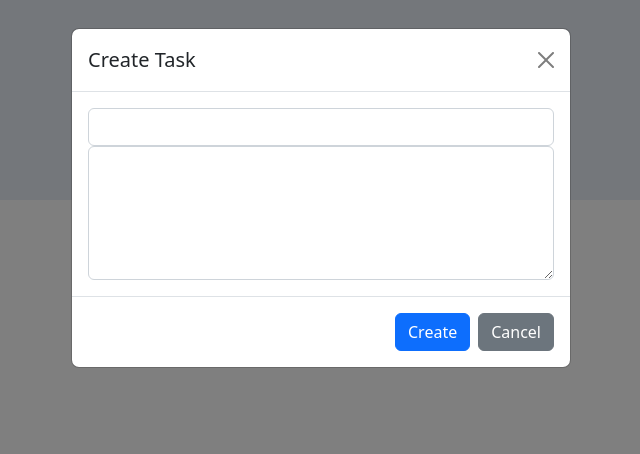
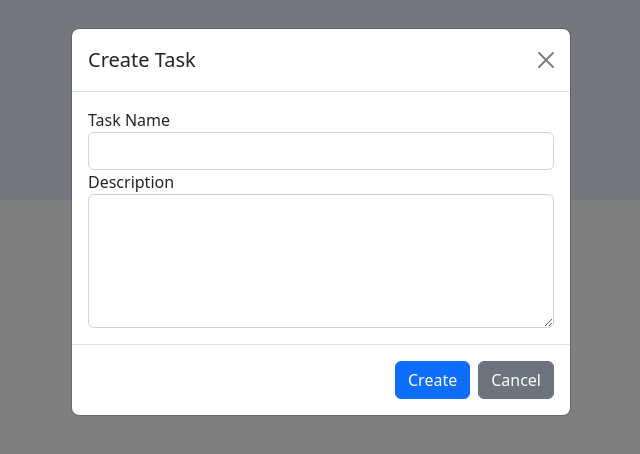
Before and after one commit to Bright-ship-it/PriorityFox, a React (Create React App) app: page / in a window 1280 px wide. Both pictures are taken after a click on the button "Create Task". Shown: the top 454 px of the page, without its empty margins (319-959 px from the left). Built offline with nearby package versions, Linux system fonts and the light colour scheme.

Commit message:
create handle save

```diff
--- a/src/components/TodoList.js
+++ b/src/components/TodoList.js
@@ -1,11 +1,20 @@
 import React, { useState } from 'react';
-import CreateTask from '../modals/createTask'
+import CreateTask from '../modals/CreateTask'
 
 const TodoList = () => {
     const [modal, setModal] = useState(false);
+    const [taskList, setTaskList] = useState([])
+
     const toggle = () => {
         setModal(!modal);
     }
+
+    const saveTask = (taskObj) => {
+        let tempList = taskList
+        tempList.push(taskObj)
+        setTaskList(tempList)
+    }
+
     return (
         <>
             <div className='header text-center'>
@@ -15,7 +24,7 @@ const TodoList = () => {
             <div className='task-container'>
 
             </div>
-            <CreateTask modal={modal} toggle={toggle}/>
+            <CreateTask modal={modal} toggle={toggle} save = {saveTask}/>
         </>
     );
 };
--- /dev/null
+++ b/src/modals/CreateTask.js
@@ -0,0 +1,48 @@
+import React, { useState } from 'react';
+import { Button, Modal, ModalBody, ModalHeader, ModalFooter } from 'reactstrap';
+
+
+const CreateTaskPopup = ({modal, toggle, save}) => {
+    const [taskName, setTaskname] = useState('');
+    const [description, setDescription] = useState('');
+
+    const handleChange = (e) => {
+        const {name,value} = e.target
+
+        if(name === 'taskName') {
+            setTaskname(value)
+        }else{
+            setDescription(value)
+        }
+    }
+
+    const handleSave = () => {
+        let taskObj = {}
+        taskObj['Name'] = taskName
+        taskObj['Description'] = description
+    }
+
+    return (
+        <Modal isOpen={modal} toggle={toggle}>
+            <ModalHeader toggle={toggle}>Create Task</ModalHeader>
+            <ModalBody>
+                <form>
+                    <div className='form-group'>
+                        <label>Task Name</label>
+                        <input type='text' className='form-control' value={taskName} onChange = {handleChange} name = 'taskName'/>
+                    </div>
+                    <div className='form-group'>
+                        <label>Description</label>
+                        <textarea rows='5' className='form-control' value={description} onChange = {handleChange} name = 'description'></textarea>
+                    </div>
+                </form>
+            </ModalBody>
+            <ModalFooter>
+                <Button color='primary' onClick={handleSave}>Create</Button>{' '}
+                <Button color='secondary' onClick={toggle}>Cancel</Button>
+            </ModalFooter>
+        </Modal>
+    );
+};
+
+export default CreateTaskPopup;
--- a/src/modals/createTask.js
+++ /dev/null
@@ -1,27 +0,0 @@
-import React from 'react';
-import { Button, Modal, ModalBody, ModalHeader, ModalFooter } from 'reactstrap';
-
-
-const createTask = ({modal, toggle}) => {
-    return (
-        <Modal isOpen={modal} toggle={toggle}>
-            <ModalHeader toggle={toggle}>Create Task</ModalHeader>
-            <ModalBody>
-                <form>
-                    <div className='form-group'>
-                        <input type='text' className='form-control'/>
-                    </div>
-                    <div className='form-group'>
-                        <textarea rows='5' className='form-control'></textarea>
-                    </div>
-                </form>
-            </ModalBody>
-            <ModalFooter>
-                <Button color='primary' onClick={toggle}>Create</Button>{' '}
-                <Button color='secondary' onClick={toggle}>Cancel</Button>
-            </ModalFooter>
-        </Modal>
-    );
-};
-
-export default createTask;
```
